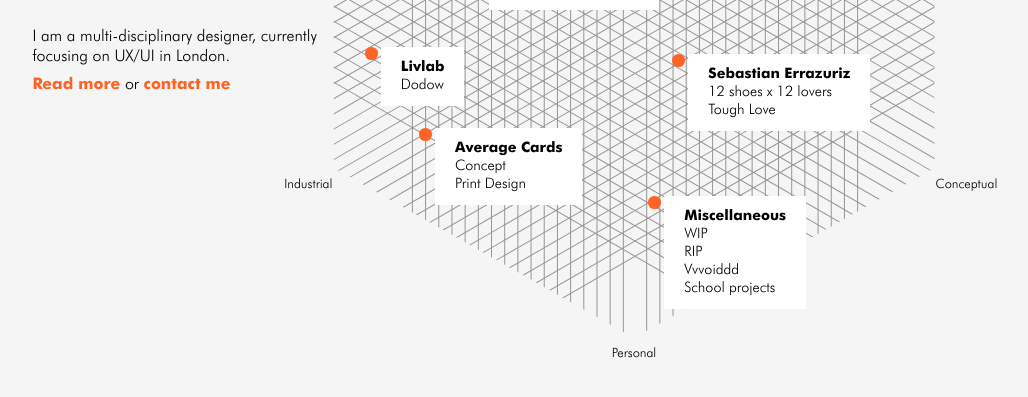
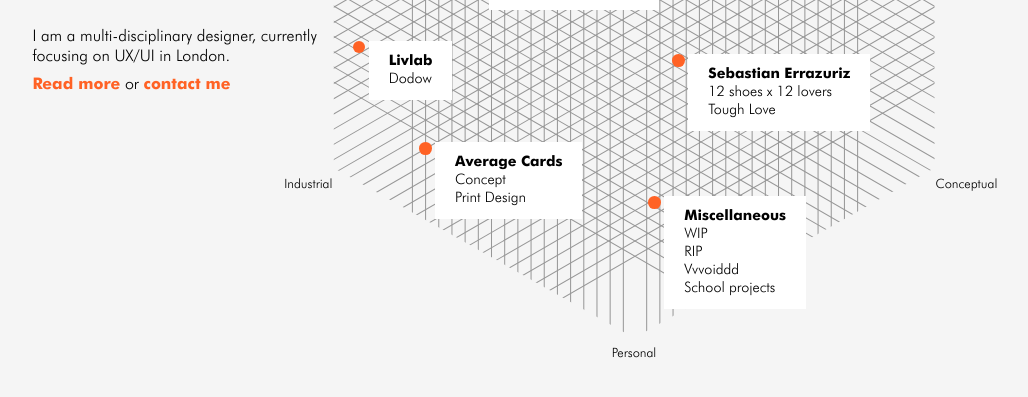
Before and after one commit to audreymgr/audreymgr.github.io, a Jekyll site: the page built from index.html, in a window 1280 px wide. Shown: the top 397 px of the page, without its empty margins (6-1034 px from the left). Built offline with Jekyll 4.4.1, drawn with Linux system fonts in a browser that asks for light colours.

Commit message:
projects_position27

```diff
--- a/index.html
+++ b/index.html
@@ -61,7 +61,7 @@
                     </ul>
                 </a>
             </li>
-            <li style="left: 8%; top: 57%;">
+            <li style="left: 6%; top: 56%;">
                 <a href="/work/livlab.html">
                     <h2>Livlab</h2>
                     <ul>
@@ -69,7 +69,7 @@
                     </ul>
                 </a>
             </li>
-            <li style="left: 17%; top: 69%;">
+            <li style="left: 17%; top: 71%;">
                 <a href="/work/averagecards.html">
                     <h2>Average Cards</h2>
                     <ul>
```
